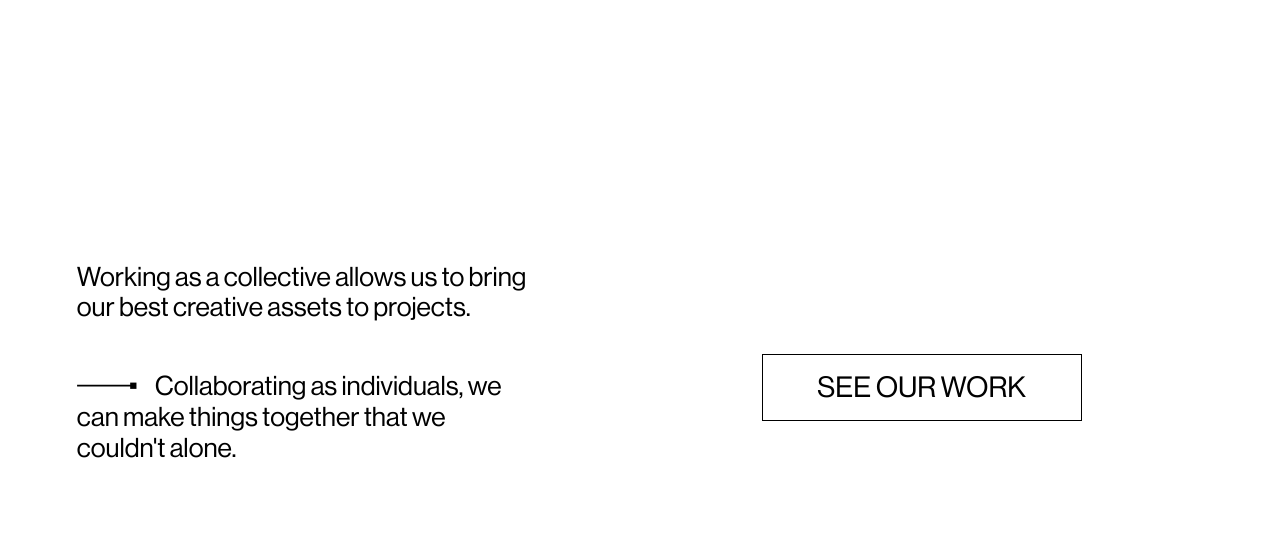
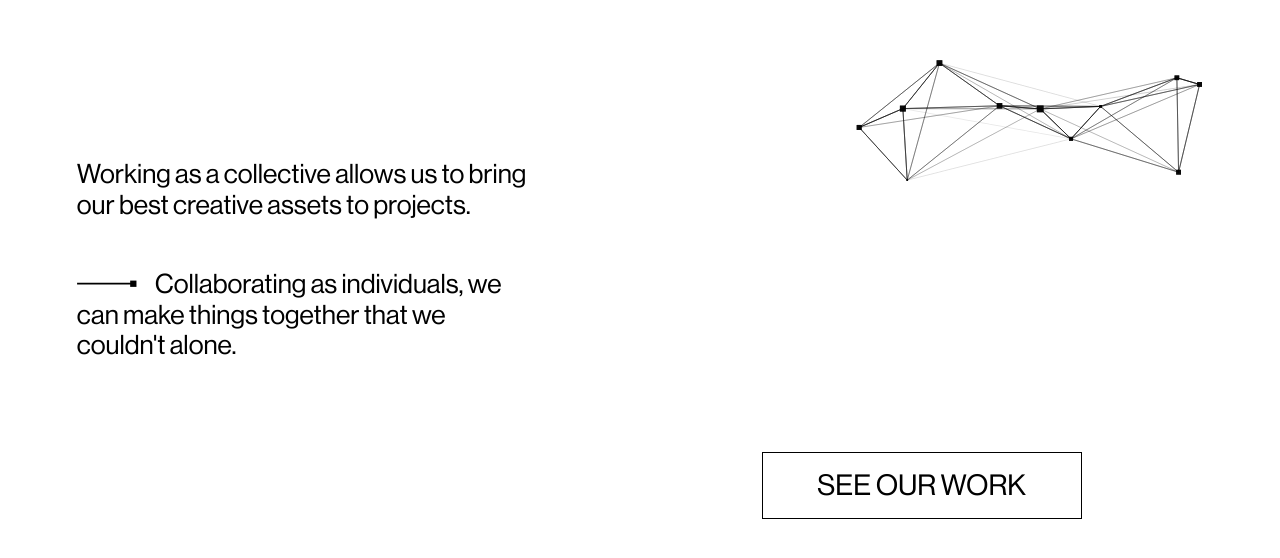
Before and after one commit to ocovestudios/ocove-studios, a Next.js app: page / in a window 1280 px wide. Shown: the part 1566-2124 px from the top of the page. Built offline with nearby package versions, Linux system fonts and the light colour scheme.

Commit message:
particles

```diff
--- /dev/null
+++ b/components/particles.js
@@ -0,0 +1,91 @@
+import Particles from 'react-tsparticles';
+
+const HomeParticles = () => {
+    return (
+        <Particles
+            id="tsparticles"
+            options={{
+                background: {
+                    color: {
+                        value: "#FFFFF",
+                    },
+                },
+                fullScreen: {
+                    enable: false
+                },
+                fpsLimit: 60,
+                interactivity: {
+                    events: {
+                        onClick: {
+                            enable: false,
+                            mode: "push",
+                        },
+                        onHover: {
+                            enable: true,
+                            mode: "repulse",
+                        },
+                        resize: true,
+                    },
+                    modes: {
+                        bubble: {
+                            distance: 100,
+                            duration: 2,
+                            opacity: 0.8,
+                            size: 30,
+                        },
+                        push: {
+                            quantity: 4,
+                        },
+                        repulse: {
+                            distance: 80,
+                            duration: 0.4,
+                        },
+                    },
+                },
+                particles: {
+                    color: {
+                        value: "#000000",
+                    },
+                    links: {
+                        color: "#000000",
+                        distance: 180,
+                        enable: true,
+                        opacity: 0.5,
+                        width: 1,
+                    },
+                    collisions: {
+                        enable: false,
+                    },
+                    move: {
+                        direction: "none",
+                        enable: true,
+                        outMode: "bounce",
+                        random: false,
+                        speed: 1.5,
+                        straight: false,
+                    },
+                    number: {
+                        density: {
+                            enable: true,
+                            value_area: 800,
+                        },
+                        value: 100,
+                    },
+                    opacity: {
+                        value: 0.8,
+                    },
+                    shape: {
+                        type: "square",
+                    },
+                    size: {
+                        random: true,
+                        value: 5,
+                    },
+                },
+                detectRetina: true,
+            }
+            } />
+    )
+}
+
+export default HomeParticles
--- a/package.json
+++ b/package.json
@@ -13,6 +13,7 @@
     "next": "12.0.10",
     "react": "17.0.2",
     "react-dom": "17.0.2",
+    "react-tsparticles": "^1.40.2",
     "sass": "^1.49.4"
   },
   "devDependencies": {
--- a/pages/index.js
+++ b/pages/index.js
@@ -1,6 +1,7 @@
 import Navbar from "../components/navbar";
 import BrandName from "../components/brandname"
 import ParagraphArrow from "../components/paragrapharrow"
+import HomeParticles from "../components/particles"
 
 export default function Home() {
   return (
@@ -42,7 +43,9 @@ export default function Home() {
         </div>
 
         <div className="home3__right">
-          <div className="particle-container"></div>
+          <div className="particle-container">
+            <HomeParticles />
+          </div>
           <button className="view-projects-button"> SEE OUR WORK </button>
         </div>
 
--- a/styles/pages/_home.scss
+++ b/styles/pages/_home.scss
@@ -25,7 +25,7 @@ section {
 }
 
 .home2, .home3 {
-    margin: 6%;
+    margin: 2% 6%;
     display: flex;
     align-items: center;
 
@@ -55,6 +55,10 @@ section {
             margin: 0 0 8% 0;
         }
 
+        .particle-container {
+            height: 400px;
+        }
+
         .view-projects-button {
             border: 1px solid black;
             width: 320px;
```
Also changed, not shown: 1 other file (tests, documents, lock files or other folders).
